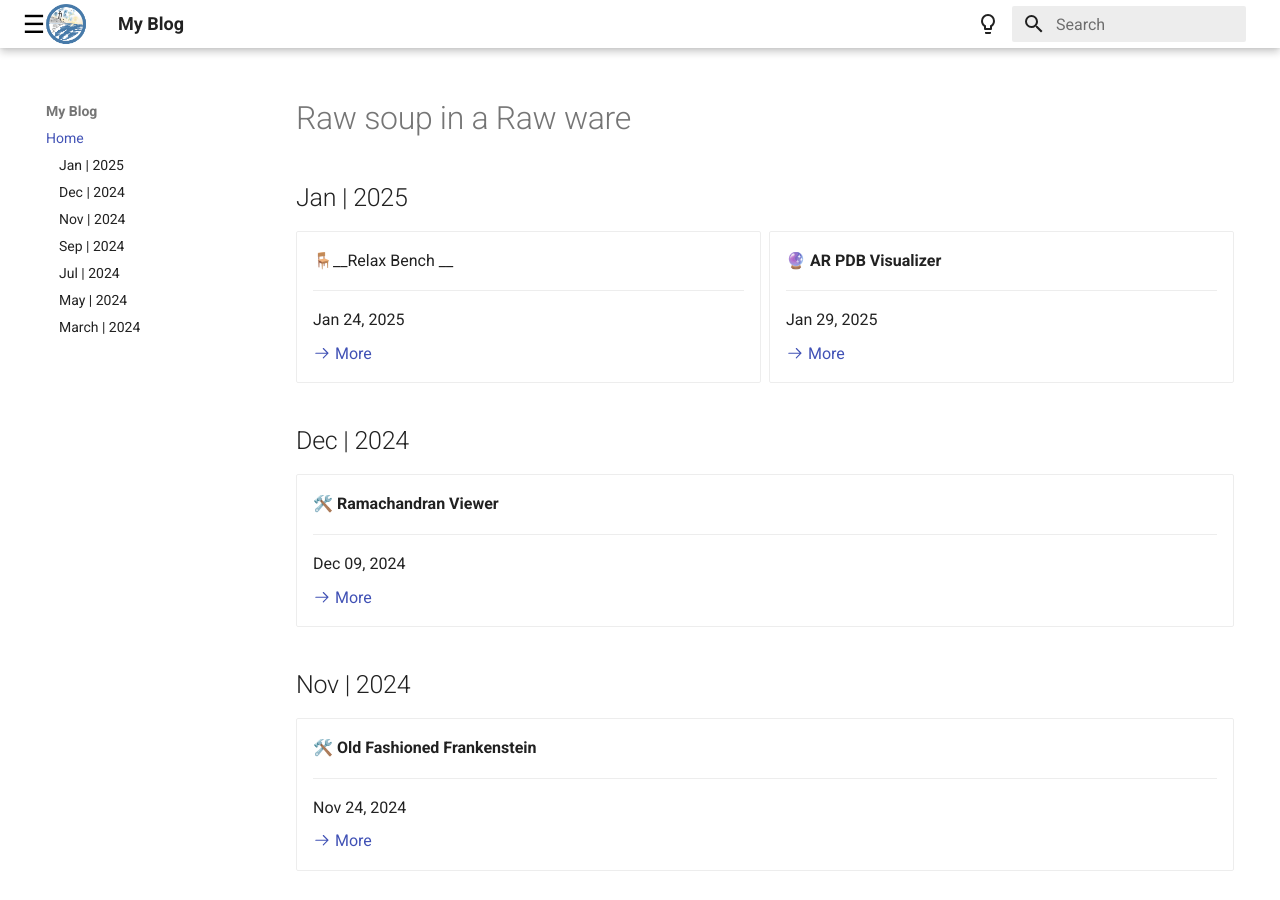
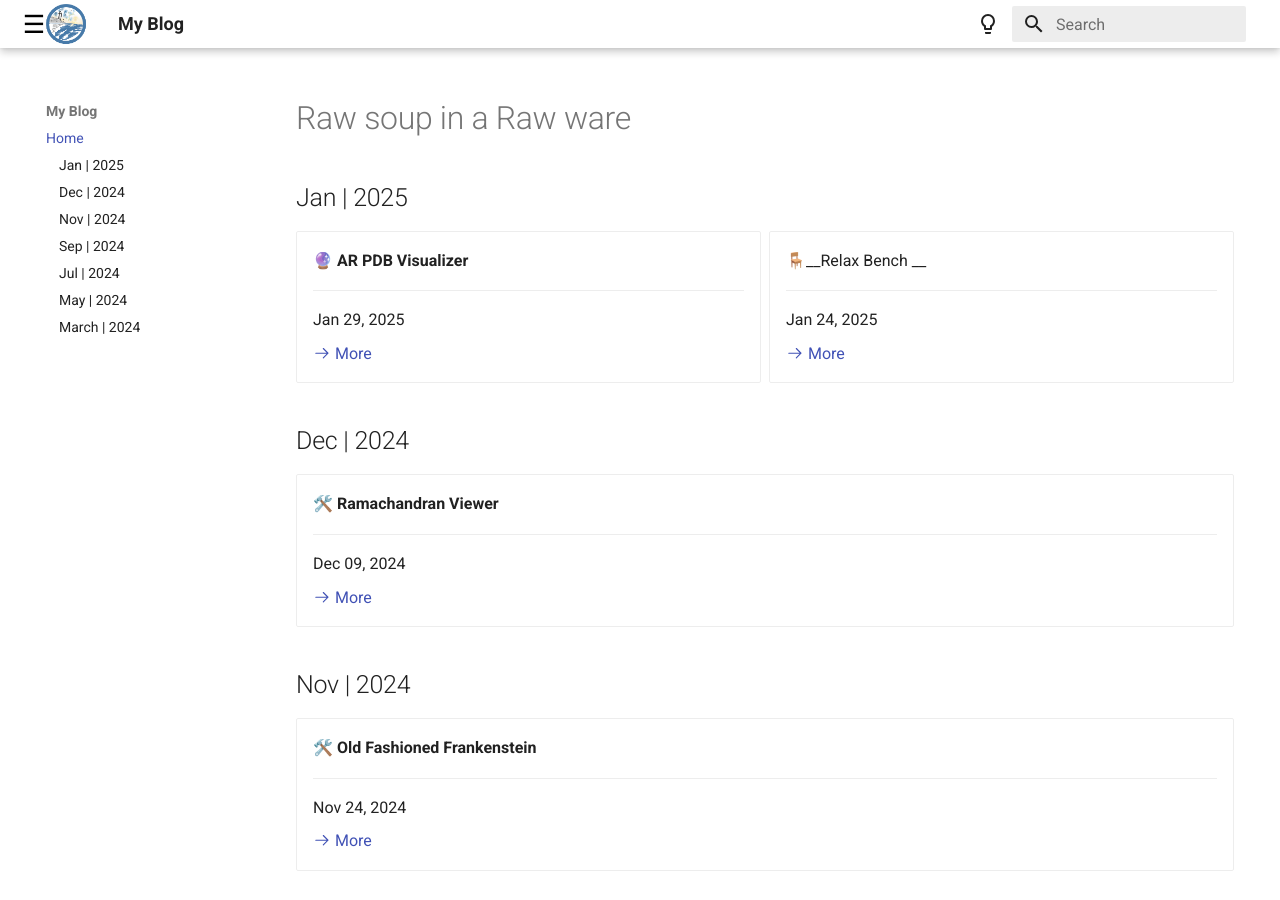
Before and after one commit to salireza111/Myblog, an MkDocs documentation site: the page built from docs/index.md, in a window 1280 px wide and 900 px high. Built offline with MkDocs 1.6.1 and Material for MkDocs 9.7.7, drawn with Linux system fonts in a browser that asks for light colours; the version menu is left out; part of the change alters nothing that is shown.

```diff
--- a/docs/index.md
+++ b/docs/index.md
@@ -3,13 +3,6 @@
 ## Jan | 2025
 
 <div class="grid cards" markdown>
--   🪑__Relax Bench __
-
-    ---
-
-    Jan 24, 2025
-
-    [:octicons-arrow-right-24: More](./Texts/23/23.md)
 
 -    __🔮 AR PDB Visualizer__
 
@@ -18,6 +11,14 @@
     Jan 29, 2025
 
     [:octicons-arrow-right-24: More](./Texts/29/29.md)
+
+-   🪑__Relax Bench __
+
+    ---
+
+    Jan 24, 2025
+
+    [:octicons-arrow-right-24: More](./Texts/23/23.md)
 </div>
 
 
```
